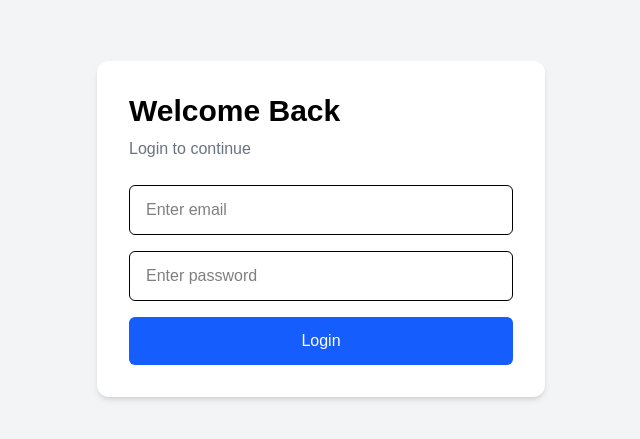
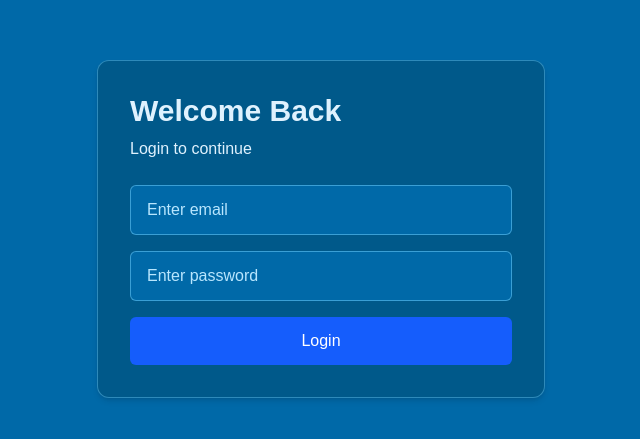
Before and after one commit to webdexx/school_saas_frontend, a React (Vite) app: page / in a window 1280 px wide. Shown: the part 171-610 px from the top of the page, without its empty margins (319-959 px from the left). Built offline with nearby package versions, Linux system fonts and the light colour scheme.

Commit message:
Added Auth Module and updated styles

```diff
--- a/src/components/layouts/AuthLayout.tsx
+++ b/src/components/layouts/AuthLayout.tsx
@@ -6,7 +6,7 @@ const AuthLayout = ({
   children,
 }: AuthLayoutProps) => {
   return (
-    <div className="flex min-h-screen items-center justify-center bg-gray-100">
+    <div className="flex min-h-screen items-center justify-center bg-sky-700">
       {children}
     </div>
   );
--- a/src/components/organisms/Navbar.tsx
+++ b/src/components/organisms/Navbar.tsx
@@ -23,7 +23,7 @@ const Navbar = () => {
     <nav className="flex items-center gap-3 bg-sky-700 h-14 pe-4 rounded-xl">
 
       {/* Search */}
-      <div className="flex items-center gap-2 bg-sky-800 border border-sky-300/30 rounded-lg px-3 h-9 w-sm">
+      <div className="flex items-center gap-2 bg-sky-800 border border-sky-300/30 rounded-lg px-3 h-9 w-72">
         <LuSearch size={16} className="text-sky-300/50" />
         <input
           type="text"
@@ -35,7 +35,7 @@ const Navbar = () => {
       </div>
 
       {/* Nav Links */}
-      <div className="flex items-center gap-4 ml-14">
+      <div className="flex items-center gap-3 ml-14">
         {navLinks.map((link) => (
           <button
             key={link}
--- a/src/components/organisms/Sidebar.tsx
+++ b/src/components/organisms/Sidebar.tsx
@@ -63,7 +63,7 @@ const Sidebar = () => {
   const menuType = user.role === "Admin" ? adminMenu : principalMenu;
 
   return (
-    <aside className="h-full w-fit px-4 bg-sky-700 overflow-hidden">
+    <aside className="h-full w-fit px-4 bg-sky-700 overflow-y-scroll scrollbar-track-sky-700">
       {/* Header */}
       <div className="pe-5 pt-6 pb-1 border-b border-white/15">
         {/* School branding */}
--- a/src/components/ui/Input.tsx
+++ b/src/components/ui/Input.tsx
@@ -2,9 +2,8 @@ type InputProps = {
   type?: string;
   placeholder?: string;
   value: string;
-  onChange: (
-    e: React.ChangeEvent<HTMLInputElement>
-  ) => void;
+  onChange: (e: React.ChangeEvent<HTMLInputElement>) => void;
+  className?: string;
 };
 
 const Input = ({
@@ -12,6 +11,7 @@ const Input = ({
   placeholder,
   value,
   onChange,
+  className = "",
 }: InputProps) => {
   return (
     <input
@@ -19,7 +19,7 @@ const Input = ({
       placeholder={placeholder}
       value={value}
       onChange={onChange}
-      className="w-full rounded-md border px-4 py-3 outline-none focus:border-blue-500"
+      className={`w-full rounded-md border px-4 py-3 outline-none appearance-none border-sky-300/50 bg-sky-700 text-white placeholder-sky-200 focus:border-blue-500 focus:ring-1 focus:ring-blue-500 ${className}`}
     />
   );
 };
--- a/src/features/auth/pages/LoginPage.tsx
+++ b/src/features/auth/pages/LoginPage.tsx
@@ -31,12 +31,12 @@ const LoginPage = () => {
 
   return (
     <AuthLayout>
-      <div className="w-full max-w-md rounded-xl bg-white p-8 shadow-md">
-        <h1 className="mb-2 text-3xl font-bold">
+      <div className="w-full max-w-md rounded-xl bg-sky-800 p-8 shadow-md border border-sky-300/40">
+        <h1 className="mb-2 text-3xl font-bold text-sky-100">
           Welcome Back
         </h1>
 
-        <p className="mb-6 text-gray-500">
+        <p className="mb-6 text-sky-100">
           Login to continue
         </p>
 
```
